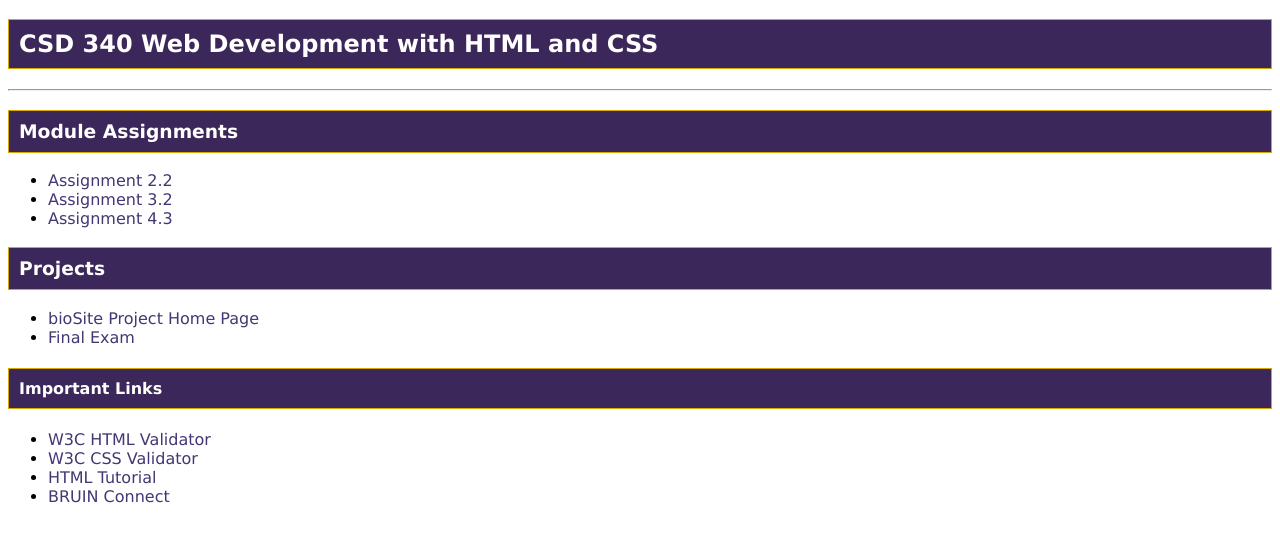
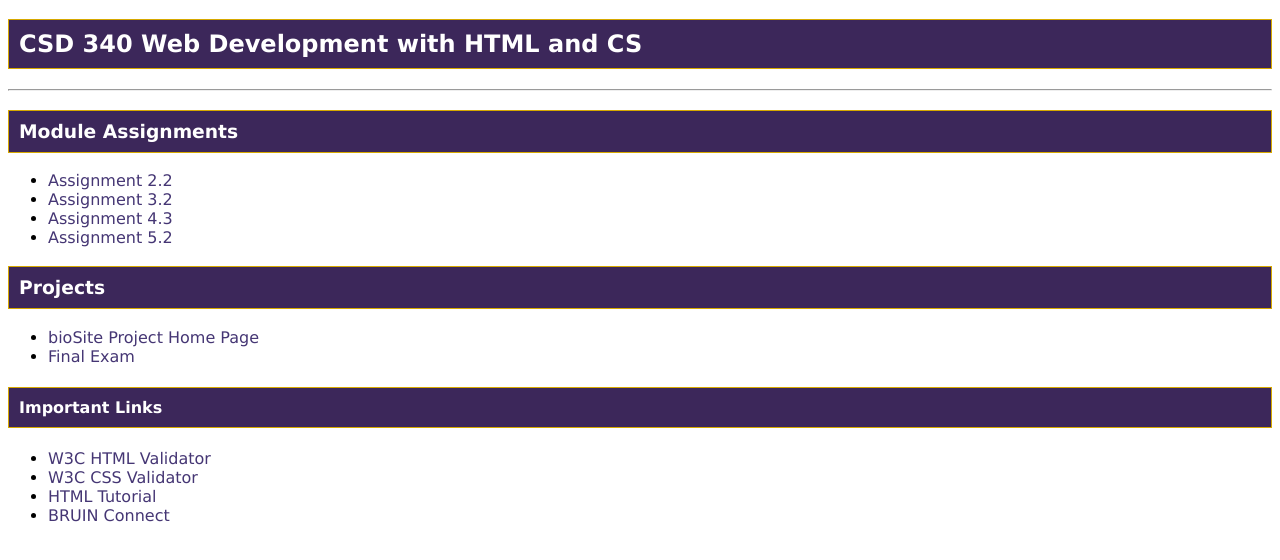
Before and after one commit to rashmi-sathiyanarayanan/csd-340, a plain HTML site: page index.html in a window 1280 px wide. Shown: the part 84-644 px from the top of the page. Drawn offline with Linux system fonts and the light colour scheme.

Commit message:
updated index.html

```diff
--- a/index.html
+++ b/index.html
@@ -22,7 +22,7 @@
                 Rashmi Sathiyanarayanan's Landing Page
             </h1>
             <h2>
-                CSD 340 Web Development with HTML and CSS
+                CSD 340 Web Development with HTML and CS
             </h2>
             <hr>
             <h3>
@@ -32,6 +32,7 @@
                 <li><a href=module-2/sathiyanarayanan_EX1.html>Assignment 2.2</a></li>
                 <li><a href=module-3/sathiyanarayanan_EX2.html>Assignment 3.2</a></li>
                 <li><a href=module-4/sathiyanarayanan_EX3.html>Assignment 4.3</a></li>
+                <li><a href=module-5/sathiyanarayanan_EX4.html>Assignment 5.2</a></li>
             </ul>
             <h3>
                 Projects
```
